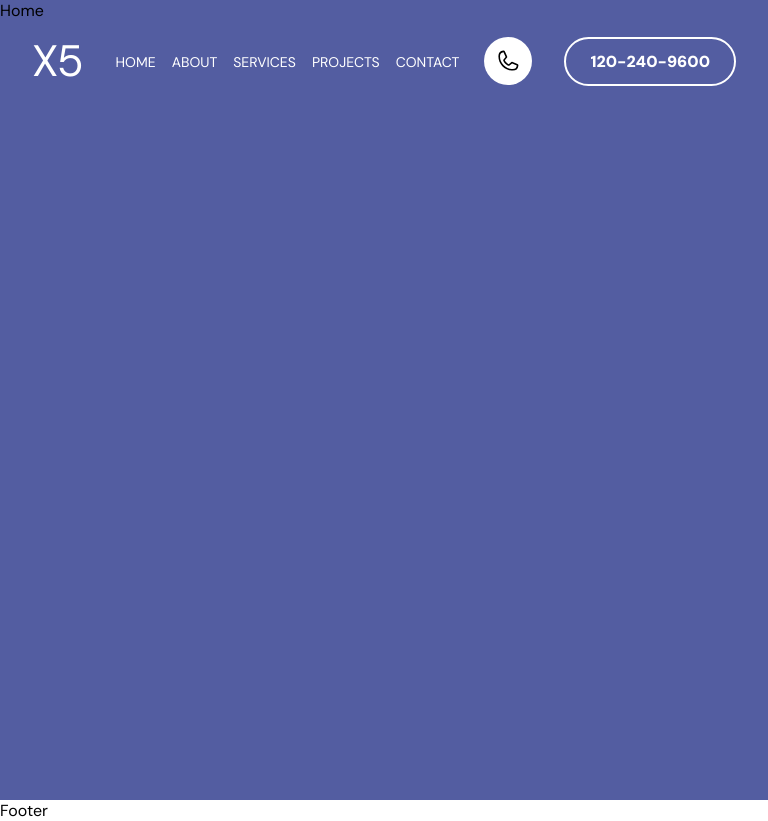
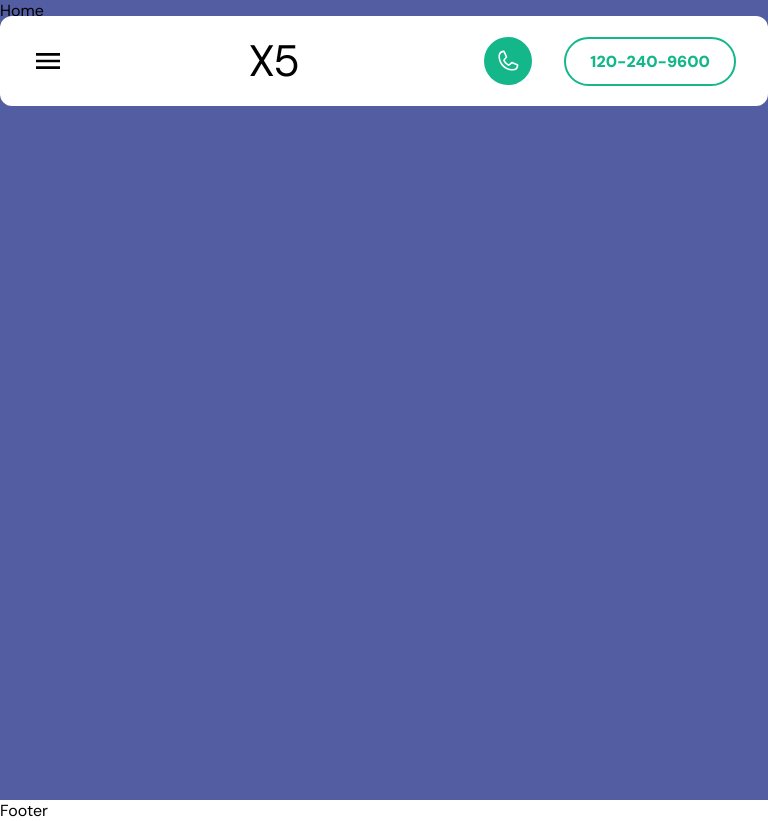
Before and after one commit to MoonesMezher/x5-portfolio, a React (Vite) app: page / in a window 768 px wide. Built offline with nearby package versions, Linux system fonts and the light colour scheme.

Commit message:
header handling

```diff
--- a/src/components/shared/Header/Header.css
+++ b/src/components/shared/Header/Header.css
@@ -11,7 +11,7 @@
     transition: .5s ease;
 }
 
-.mm-header div:first-child {
+.mm-header .left-side {
     display: flex;
     align-items: center;
     gap: 2rem;
@@ -31,6 +31,7 @@
     display: flex;
     gap: 1rem;
     list-style: none;
+    transition: 1s ease;
 }
 
 .mm-header ul li {
@@ -41,11 +42,12 @@
     color: white;
     padding: .5rem 0;
     transition: .3s ease;
+    border-bottom: 2px solid transparent;
 }
 
 .mm-header ul li a:hover {
     color: #14b789;
-    border-bottom: 2px solid #14b789;
+    border-bottom-color: #14b789;
 }
 
 .mm-header .icon {
@@ -74,4 +76,138 @@
     color: #14b789;
 }
 
-.mm-header .number {
+.mm-header.changed-header {
+    background-color: white;
+}
+
+.mm-header.changed-header .logo {
+    color: black;
+}
+
+.mm-header.changed-header ul li {
+    color: #717275;
+}
+
+.mm-header.changed-header ul li a {
+    color: #717275;
+}
+
+.mm-header.changed-header ul li a:hover {
+    color: #14b789;
+}
+
+.mm-header.changed-header .icon {
+    background-color: #14b789;
+    color: white;
+}
+
+.mm-header.changed-header .number {
+    color: #14b789;
+    border: 2px solid #14b789;
+}
+
+.mm-header.changed-header .number:hover {
+    background-color: #14b789;
+    color: white;
+}
+
+.mm-header .menu {
+    display: none;
+    font-size: 2rem;
+}
+@media screen and (max-width: 768px) {
+    .mm-header .menu {
+        display: block;
+    }
+    .mm-header ul {
+        flex-direction: column;
+        position: absolute;
+        left: 0;
+        top: -10px;
+        width: 100%;
+        background-color: white;
+        border-end-end-radius: 8px;
+        border-end-start-radius: 8px;
+        overflow: hidden;
+        transition: .8s;
+        z-index: -1;
+        opacity: 0;
+        height: 0;
+    }
+    .mm-header ul li {
+        padding: .5rem 1rem 0;
+    }
+
+    .mm-header ul li:last-child {
+        padding-bottom: 1rem;
+    }
+    .mm-header ul li a {
+        color: #717275;
+    }
+    .mm-header {
+        background-color: white;
+    }
+
+    .mm-header .logo {
+        color: black;
+    }
+    .mm-header ul li a:hover {
+        color: #14b789;
+    }
+    .mm-header .icon {
+        background-color: #14b789;
+        color: white;
+    }
+    .mm-header .number {
+        color: #14b789;
+        border: 2px solid #14b789;
+    }
+
+    .mm-header .number:hover {
+        background-color: #14b789;
+        color: white;
+    }
+    .mm-header.show-menu ul{
+        top: 88%;
+        height: max-content;
+        opacity: 100%;
+        transition: .8s;
+    }
+}
+
+.mm-header.show-menu ul {
+    margin: 0 auto;
+    width: 100%;
+    padding: 1rem;
+}
+
+@media (min-width: 640px) {
+    .mm-header.show-menu ul {
+        max-width: 640px;
+    }
+}
+@media (min-width: 768px) {
+    .mm-header.show-menu ul {
+        max-width: 768px;
+    }
+}
+@media (min-width: 1024px) {
+    .mm-header.show-menu ul {
+        max-width: 1024px;
+    }
+}
+@media (min-width: 1280px) {
+    .mm-header.show-menu ul {
+        max-width: 1280px;
+    }
+}
+@media (min-width: 1536px) {
+    .mm-header.show-menu ul {
+        max-width: 1536px;
+    }
+}
+@media (min-width: 1800px) {
+    .mm-header.show-menu ul {
+        max-width: 80%;
+    }
+}
--- a/src/components/shared/Header/Header.tsx
+++ b/src/components/shared/Header/Header.tsx
@@ -2,9 +2,13 @@ import { PiPhone } from "react-icons/pi"
 import { NavLink } from "react-router-dom"
 import './Header.css'
 import { useState } from "react"
+import { MdMenu } from "react-icons/md"
+import { CgClose } from "react-icons/cg"
 
 const Header = () => {
     let [changeColor, setChangeColor] = useState<boolean>(false);
+
+    let [showMenu, setShowMenu] = useState<boolean>(false);
 
     const links = [
         {
@@ -36,8 +40,10 @@ const Header = () => {
     };
 
     return (
-        <header className={`mm-header main-container ${changeColor ? 'bg-green': ''}`}>
-            <div>
+        <header className={`mm-header main-container ${changeColor ? 'changed-header': ''} ${showMenu && 'show-menu' }`}>
+            {!showMenu ?<MdMenu className="menu" onClick={() => setShowMenu(true)}/>
+                :<CgClose className="menu" onClick={() => setShowMenu(false)}/>}
+            <div className="left-side">
                 <span className="logo font-5">X5</span>
                 <ul>
                     {links.map((e, i) => <li key={i}><NavLink to={e.url} className={'active-link font--1'}>{e.title}</NavLink></li>)}
```
Also changed, not shown: src/work.txt (added).
